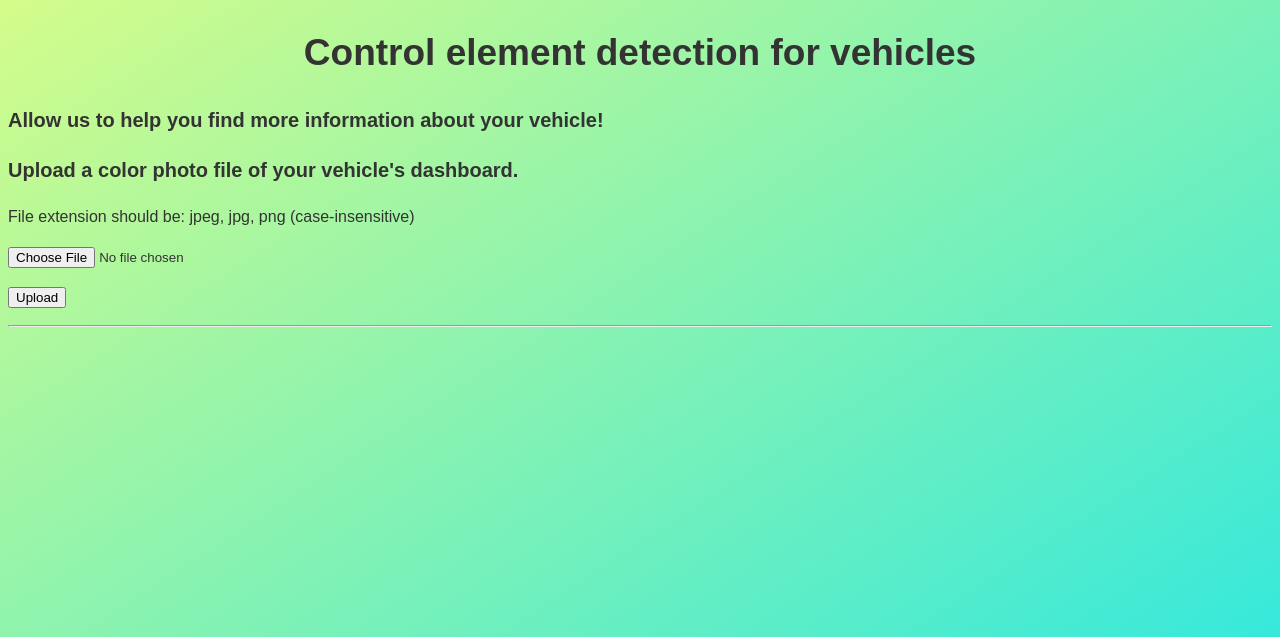
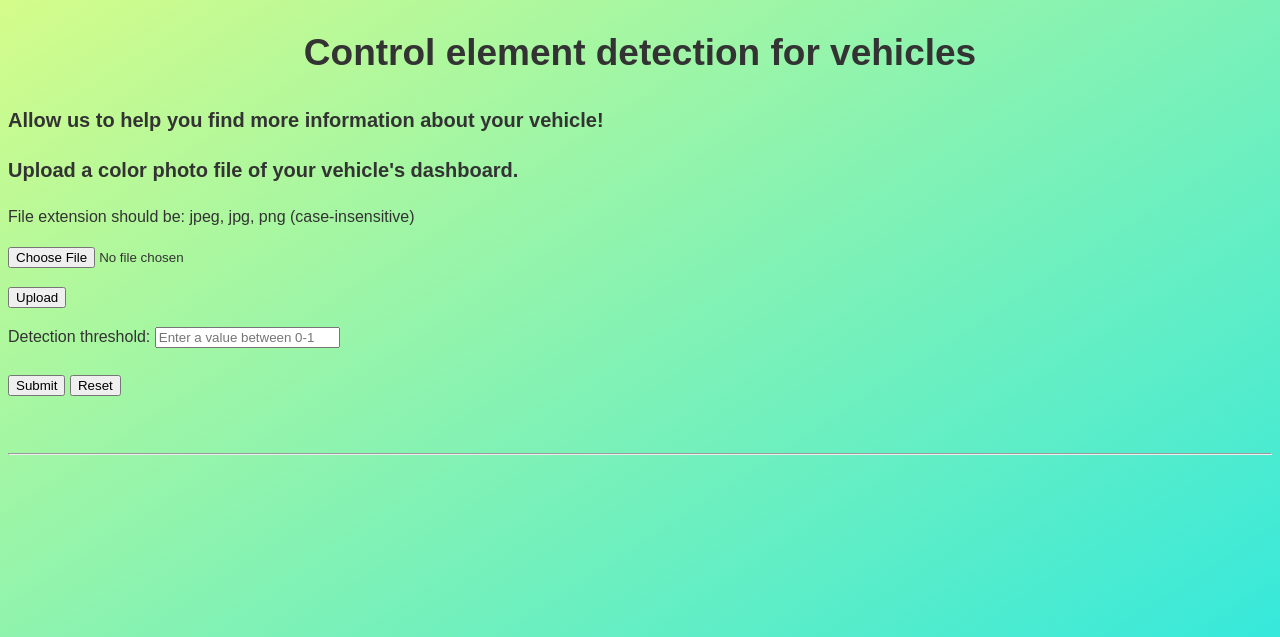
Before and after one commit to GoogleCloudPlatform/tensorflow-object-detection-example, a Flask app: page / in a window 1280 px wide. Shown: the top 637 px of the page. Run offline with Flask 2, Linux system fonts and the light colour scheme; parts of the project's set-up code (start-up, migrations or seed data) failed here and were passed over; some libraries are stand-ins or nearby versions.

Commit message:
added dynamic threshold

```diff
--- a/object_detection_app_p3/app.py
+++ b/object_detection_app_p3/app.py
@@ -201,6 +201,7 @@ def upload():
 @app.route('/post', methods=['GET', 'POST'])
 def post():
   form = PhotoForm(CombinedMultiDict((request.files, request.form)))
+  print(request.files)
   if request.method == 'POST' and form.validate():
     with tempfile.NamedTemporaryFile() as temp:
       form.input_photo.data.save(temp)
--- /dev/null
+++ b/object_detection_app_p3/templates/script.js
@@ -0,0 +1,4 @@
+document.querySelector('.submit').addEventListener('click', function () {
+    const guess = Number(document.querySelector('.desicion').value);
+    console.log(guess, typeof guess);
+});
--- a/object_detection_app_p3/templates/upload.html
+++ b/object_detection_app_p3/templates/upload.html
@@ -25,6 +25,10 @@
         setTimeout(function() {
           document.getElementById("upload").submit();}, 100);
         }
+        document.querySelector('.sub').addEventListener('click', function () {
+    const guess = Number(document.querySelector('.trsVal').value);
+    console.log(guess, typeof guess);
+});
     </script>
 
   </head>
@@ -40,10 +44,20 @@
         {{ render_field(photo_form.input_photo) }}
         <p><input type="button" onclick="WaitDisplay();" value="Upload"></p>
       </form>
-    </div>
 
-    <hr>
 
+
+    <form id="threshold"  method="get">
+      <label for="trs">Detection threshold:</label>
+      <!-- <input type="text" placeholder="Enter a value between 0-1" id="treshVal" name="tresh"><br><br> -->
+      <input type="number" class="trsVal" placeholder="Enter a value between 0-1"><br><br>
+      <button class="sub">Submit</button>
+      <button type="reset" value="Reset">Reset</button>
+    </form>
+
+  </div>
+  <br><br>
+  <hr>
     <div id="result">
       {% if result|length > 0 %}
         <div id="label">original</div>
@@ -65,6 +79,6 @@
     <div id="loading" style="display:none">
       <h2>Detecting control elements...</h2>
     </div>
-
+    <script src="script.js"></script>
   </body>
 </html>
```
Also changed, not shown: object_detection_app_p3/static/style.css (+16 -0 lines).
